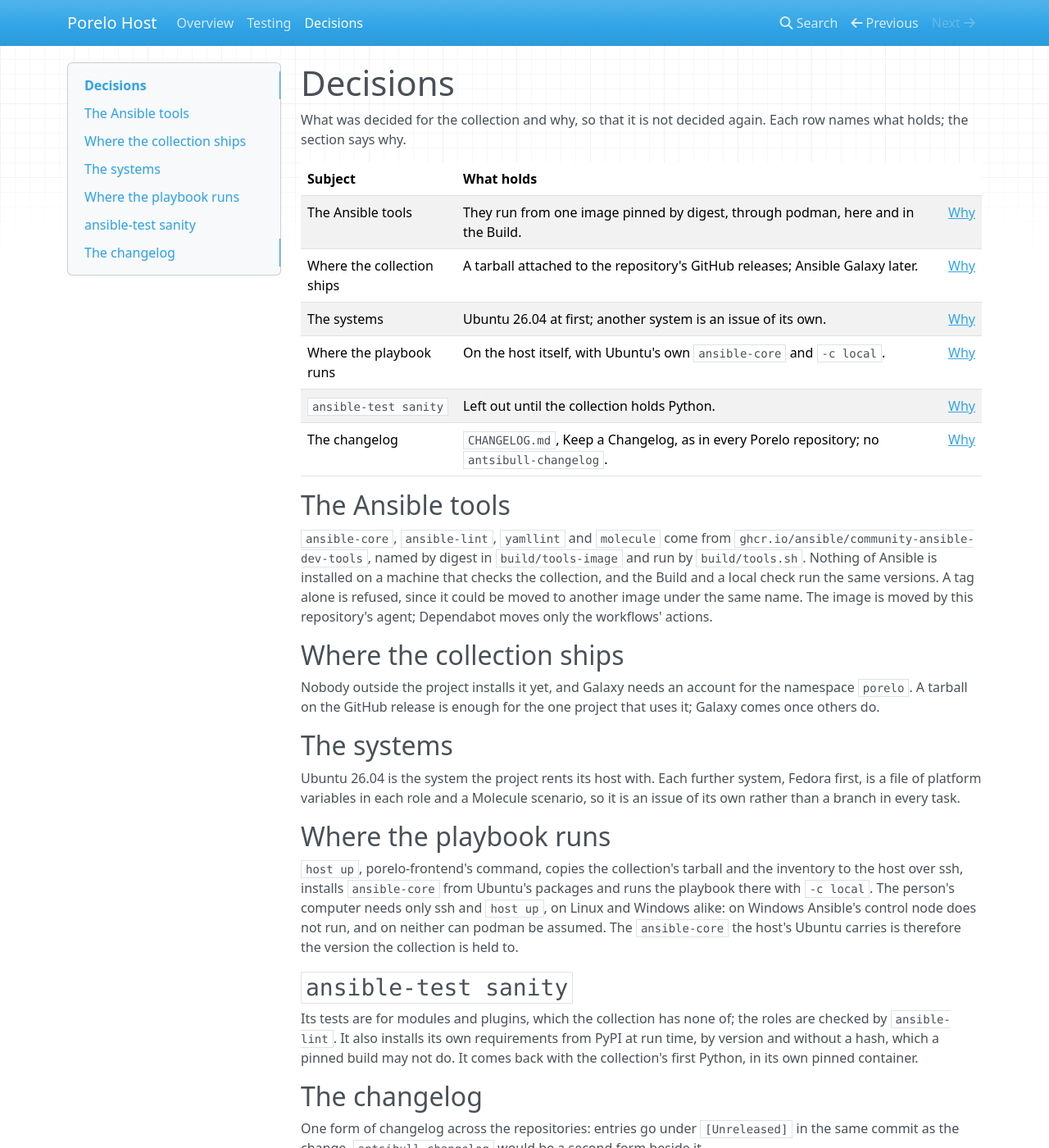
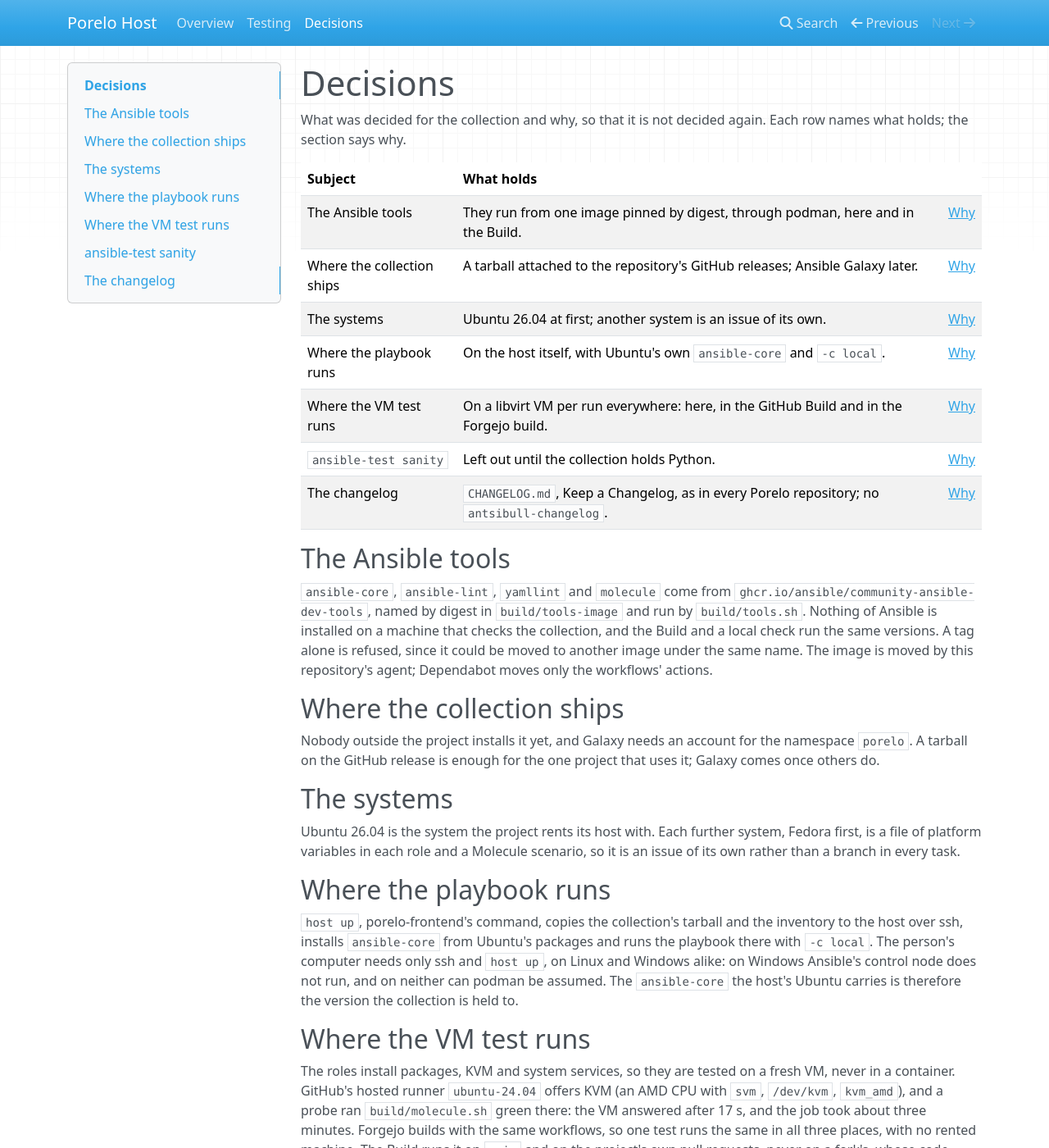
Before and after one commit to porelo-ai/porelo-host, an MkDocs documentation site: the page built from doc/decisions.md, in a window 1280 px wide and 1400 px high. Shown: the whole window at 82% size. Built offline with MkDocs 1.6.1, drawn with Linux system fonts in a browser that asks for light colours; nearby versions of some CDN libraries; some of the changed text lies outside the part shown.

Commit message:
Run the VM test in the Build too, and drop the probe that measured it
Assisted-by: Claude Code, claude-opus-5-5

```diff
--- a/doc/decisions.md
+++ b/doc/decisions.md
@@ -9,6 +9,7 @@ says why.
 | Where the collection ships | A tarball attached to the repository's GitHub releases; Ansible Galaxy later. | [Why](#where-the-collection-ships) |
 | The systems | Ubuntu 26.04 at first; another system is an issue of its own. | [Why](#the-systems) |
 | Where the playbook runs | On the host itself, with Ubuntu's own `ansible-core` and `-c local`. | [Why](#where-the-playbook-runs) |
+| Where the VM test runs | On a libvirt VM per run everywhere: here, in the GitHub Build and in the Forgejo build. | [Why](#where-the-vm-test-runs) |
 | `ansible-test sanity` | Left out until the collection holds Python. | [Why](#ansible-test-sanity) |
 | The changelog | `CHANGELOG.md`, Keep a Changelog, as in every Porelo repository; no `antsibull-changelog`. | [Why](#the-changelog) |
 
@@ -37,6 +38,16 @@ variables in each role and a Molecule scenario, so it is an issue of its own rat
 and `host up`, on Linux and Windows alike: on Windows Ansible's control node does not run, and on neither can podman
 be assumed. The `ansible-core` the host's Ubuntu carries is therefore the version the collection is held to.
 
+## Where the VM test runs
+
+The roles install packages, KVM and system services, so they are tested on a fresh VM, never in a container. GitHub's
+hosted runner `ubuntu-24.04` offers KVM (an AMD CPU with `svm`, `/dev/kvm`, `kvm_amd`), and a probe ran
+`build/molecule.sh` green there: the VM answered after 17 s, and the job took about three minutes. Forgejo builds with
+the same workflows, so one test runs the same in all three places, with no rented machine. The Build runs it on `main`
+and on the project's own pull requests, never on a fork's, whose code would run on this repository's runner. The
+packages the runner adds are pinned by version; a version the archive no longer carries stops the Build, and the pins
+are moved by hand.
+
 ## `ansible-test sanity`
 
 Its tests are for modules and plugins, which the collection has none of; the roles are checked by `ansible-lint`. It
```
Also changed, not shown: doc/testing.md (+3 -0 lines), issues/HO03-Molecule-Tests-On-A-Throwaway-VM.md (+8 -2 lines), issues/README.md (+1 -1 lines), 2 other files.
